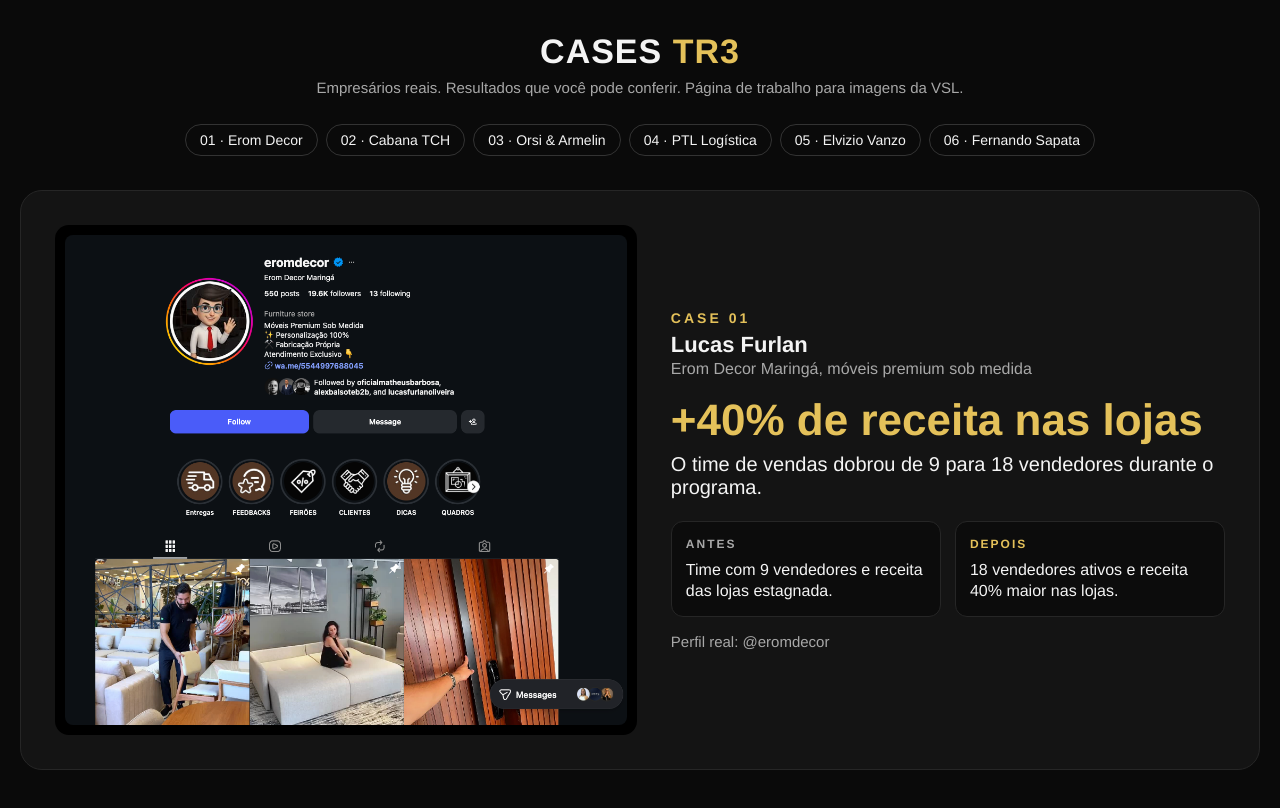
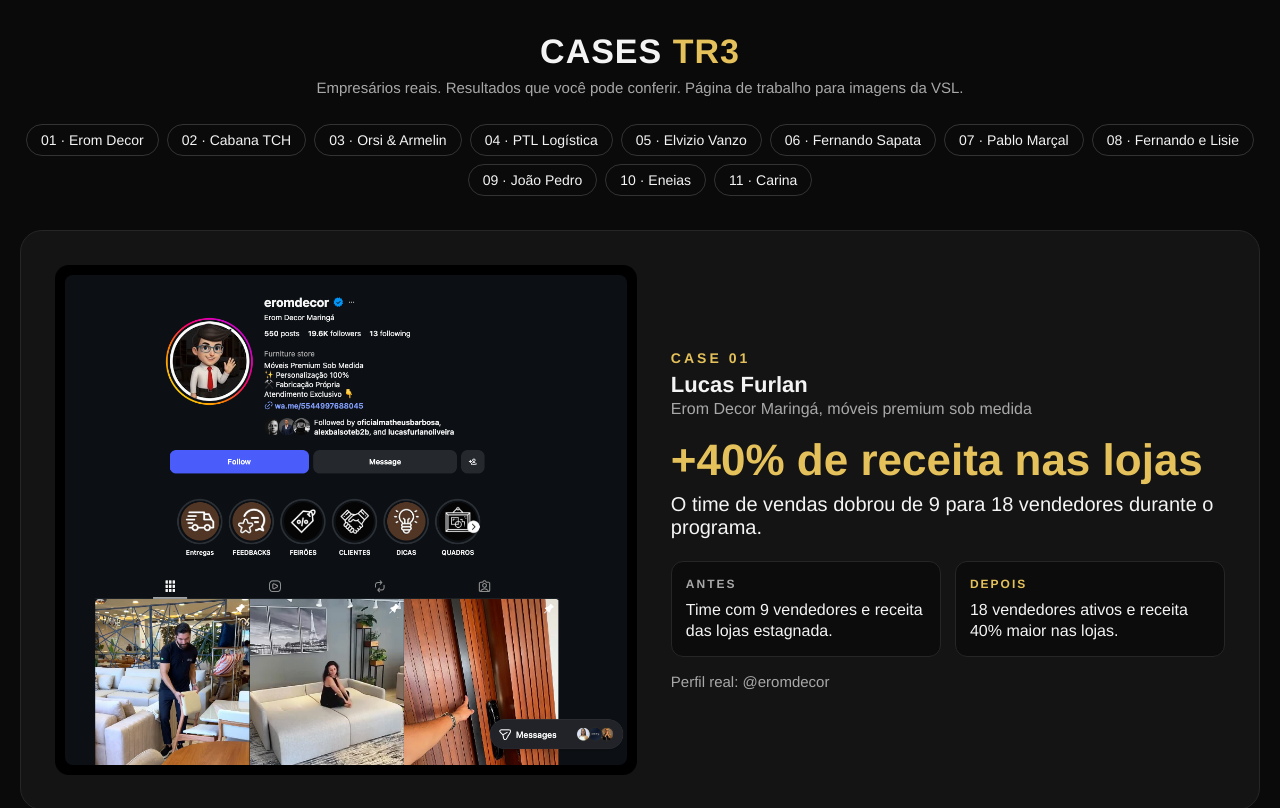
Before and after one commit to contatodiegovicente348/grupotr3, a plain HTML site: page cases/index.html in a window 1280 px wide. Shown: the top 808 px of the page. Drawn offline with Linux system fonts and the light colour scheme.

Commit message:
Cases: +5 casos (Marçal, Fernando e Lisie, João Pedro, Eneias, Carina) e dados novos de André e Leonardo (Diego, 18/11)
Co-Authored-By: Claude Sonnet 5.5 <noreply@anthropic.com>

```diff
--- a/cases/cases.json
+++ b/cases/cases.json
@@ -1,8 +1,134 @@
 [
- {"n":1,"empresa":"Erom Decor","arroba":"@eromdecor","pessoa":"Lucas Furlan","desc":"Erom Decor Maringá, móveis premium sob medida","titulo":"+40% de receita nas lojas","sub":"O time de vendas dobrou de 9 para 18 vendedores durante o programa.","antes":"Time com 9 vendedores e receita das lojas estagnada.","depois":"18 vendedores ativos e receita 40% maior nas lojas.","img":"img/case-eromdecor.png"},
- {"n":2,"empresa":"Cabana TCH","arroba":"@cabana.tch","pessoa":"César Xavier","desc":"Cabana TCH, fábrica de chalés e cabanas modulares no RJ","titulo":"Produção no limite da capacidade","sub":"De fábrica operando abaixo da capacidade a operação que precisa expandir para vender mais.","antes":"Capacidade produtiva ociosa e vendas abaixo do potencial.","depois":"Equipe expandida, processos comerciais estruturados e produção no limite.","img":"img/case-cabana-tch.png"},
- {"n":3,"empresa":"Orsi & Armelin","arroba":"@orsi.armelinprecatorios","pessoa":"André e Leonardo","desc":"Orsi & Armelin Precatórios, compra de precatórios","titulo":"28 contratos em 6 meses","sub":"Mais contratos em um semestre do que no ano inteiro de 2025.","antes":"18 contratos fechados durante todo o ano de 2025.","depois":"28 contratos fechados só no primeiro semestre de 2026.","img":"img/case-orsi-armelin.png"},
- {"n":4,"empresa":"PTL Logística","arroba":"@ptllogisticaoficial","pessoa":"PTL Logística","desc":"Mudanças residenciais e comerciais há 21 anos","titulo":"Faturamento recuperado em 30 dias","sub":"De devolução de galpão e multa a operação mantida e em crescimento.","antes":"Três meses de queda, galpão prestes a ser devolvido e redução da operação.","depois":"Faturamento recuperado nos primeiros 30 dias, operação mantida e volta ao crescimento.","img":"img/case-ptl-logistica.png"},
- {"n":5,"empresa":"Elvizio Vanzo","arroba":"@elvizio.vanzo","pessoa":"Elvizio Vanzo","desc":"Especialista em IA para pequenas e médias empresas","titulo":"Contratos de R$ 50 a 80 mil","sub":"Parou de perder vendas em reuniões e passou a fechar grandes projetos.","antes":"Perdia vendas nas reuniões comerciais e nas negociações.","depois":"Fecha contratos de R$ 50 a 80 mil e faz negócios com empresários do ecossistema.","img":"img/case-elvizio-vanzo.png"},
- {"n":6,"empresa":"Fernando Sapata","arroba":"@fernandosapata","pessoa":"Fernando Sapata","desc":"Fundador da Log B2B e CEO da Transportadora Evelyn","titulo":"R$ 400 mil em 60 dias","sub":"Encontrou um novo modelo de negócio dentro da própria empresa.","antes":"Entrou no programa buscando estruturar o time comercial.","depois":"Novo braço de importação de contêineres faturando mais de R$ 400 mil nos primeiros 60 dias.","img":"img/case-fernando-sapata.png"}
+ {
+  "n": 1,
+  "empresa": "Erom Decor",
+  "arroba": "@eromdecor",
+  "pessoa": "Lucas Furlan",
+  "desc": "Erom Decor Maringá, móveis premium sob medida",
+  "titulo": "+40% de receita nas lojas",
+  "sub": "O time de vendas dobrou de 9 para 18 vendedores durante o programa.",
+  "antes": "Time com 9 vendedores e receita das lojas estagnada.",
+  "depois": "18 vendedores ativos e receita 40% maior nas lojas.",
+  "img": "img/case-eromdecor.png"
+ },
+ {
+  "n": 2,
+  "empresa": "Cabana TCH",
+  "arroba": "@cabana.tch",
+  "pessoa": "César Xavier",
+  "desc": "Cabana TCH, fábrica de chalés e cabanas modulares no RJ",
+  "titulo": "Produção no limite da capacidade",
+  "sub": "De fábrica operando abaixo da capacidade a operação que precisa expandir para vender mais.",
+  "antes": "Capacidade produtiva ociosa e vendas abaixo do potencial.",
+  "depois": "Equipe expandida, processos comerciais estruturados e produção no limite.",
+  "img": "img/case-cabana-tch.png"
+ },
+ {
+  "n": 3,
+  "empresa": "Orsi & Armelin",
+  "arroba": "@orsi.armelinprecatorios",
+  "pessoa": "André e Leonardo",
+  "desc": "Orsi & Armelin Precatórios, compra de precatórios",
+  "titulo": "28 contratos em 5 meses",
+  "sub": "Previsão de crescimento de 4,5x em 2026.",
+  "antes": "18 contratos fechados durante todo o ano de 2025.",
+  "depois": "28 contratos fechados de janeiro a maio de 2026.",
+  "img": "img/case-orsi-armelin.png"
+ },
+ {
+  "n": 4,
+  "empresa": "PTL Logística",
+  "arroba": "@ptllogisticaoficial",
+  "pessoa": "PTL Logística",
+  "desc": "Mudanças residenciais e comerciais há 21 anos",
+  "titulo": "Faturamento recuperado em 30 dias",
+  "sub": "De devolução de galpão e multa a operação mantida e em crescimento.",
+  "antes": "Três meses de queda, galpão prestes a ser devolvido e redução da operação.",
+  "depois": "Faturamento recuperado nos primeiros 30 dias, operação mantida e volta ao crescimento.",
+  "img": "img/case-ptl-logistica.png"
+ },
+ {
+  "n": 5,
+  "empresa": "Elvizio Vanzo",
+  "arroba": "@elvizio.vanzo",
+  "pessoa": "Elvizio Vanzo",
+  "desc": "Especialista em IA para pequenas e médias empresas",
+  "titulo": "Contratos de R$ 50 a 80 mil",
+  "sub": "Parou de perder vendas em reuniões e passou a fechar grandes projetos.",
+  "antes": "Perdia vendas nas reuniões comerciais e nas negociações.",
+  "depois": "Fecha contratos de R$ 50 a 80 mil e faz negócios com empresários do ecossistema.",
+  "img": "img/case-elvizio-vanzo.png"
+ },
+ {
+  "n": 6,
+  "empresa": "Fernando Sapata",
+  "arroba": "@fernandosapata",
+  "pessoa": "Fernando Sapata",
+  "desc": "Fundador da Log B2B e CEO da Transportadora Evelyn",
+  "titulo": "R$ 400 mil em 60 dias",
+  "sub": "Encontrou um novo modelo de negócio dentro da própria empresa.",
+  "antes": "Entrou no programa buscando estruturar o time comercial.",
+  "depois": "Novo braço de importação de contêineres faturando mais de R$ 400 mil nos primeiros 60 dias.",
+  "img": "img/case-fernando-sapata.png"
+ },
+ {
+  "n": 7,
+  "empresa": "Pablo Marçal",
+  "arroba": "",
+  "pessoa": "Pablo Marçal",
+  "desc": "",
+  "titulo": "Estruturação comercial completa",
+  "sub": "",
+  "antes": "",
+  "depois": "",
+  "img": ""
+ },
+ {
+  "n": 8,
+  "empresa": "Fernando e Lisie",
+  "arroba": "",
+  "pessoa": "Fernando e Lisie",
+  "desc": "",
+  "titulo": "R$ 3 milhões de faturamento",
+  "sub": "13 contêineres importados.",
+  "antes": "",
+  "depois": "",
+  "img": ""
+ },
+ {
+  "n": 9,
+  "empresa": "João Pedro",
+  "arroba": "",
+  "pessoa": "João Pedro",
+  "desc": "",
+  "titulo": "De R$ 15 mil para R$ 450 mil por mês",
+  "sub": "",
+  "antes": "De R$ 15 mil por mês.",
+  "depois": "R$ 450 mil por mês.",
+  "img": ""
+ },
+ {
+  "n": 10,
+  "empresa": "Eneias",
+  "arroba": "",
+  "pessoa": "Eneias",
+  "desc": "",
+  "titulo": "Da dívida milionária à empresa lucrativa",
+  "sub": "Importador e palestrante.",
+  "antes": "Dívida milionária.",
+  "depois": "Hoje, empresa lucrativa.",
+  "img": ""
+ },
+ {
+  "n": 11,
+  "empresa": "Carina",
+  "arroba": "",
+  "pessoa": "Carina",
+  "desc": "",
+  "titulo": "R$ 15 milhões em contratos recuperados",
+  "sub": "Aplicando o método, fechou contratos que estavam perdidos no CRM.",
+  "antes": "Contratos perdidos no CRM.",
+  "depois": "R$ 15 milhões fechados.",
+  "img": ""
+ }
 ]
--- a/cases/index.html
+++ b/cases/index.html
@@ -14,6 +14,7 @@ h1{font-size:34px;text-align:center;letter-spacing:1px} h1 span{color:var(--ouro
 .nav{display:flex;flex-wrap:wrap;gap:8px;justify-content:center;margin-bottom:34px}
 .nav a{color:var(--txt);border:1px solid #333;border-radius:20px;padding:7px 14px;text-decoration:none;font-size:14px}
 .nav a:hover{border-color:var(--ouro);color:var(--ouro)}
+.case.semimg{grid-template-columns:1fr;text-align:center}.case.semimg .ad{text-align:left}
 .case{max-width:1280px;margin:0 auto 40px;background:var(--card);border:1px solid #262626;border-radius:22px;padding:34px;display:grid;grid-template-columns:1.05fr 1fr;gap:34px;align-items:center}
 .case .img{background:#000;border-radius:14px;padding:10px;display:flex;align-items:center;justify-content:center}
 .case .img img{max-width:100%;max-height:520px;border-radius:8px;display:block}
@@ -48,13 +49,13 @@ fetch('cases.json').then(r=>r.json()).then(cs=>{
   const lista=document.getElementById('lista'),nav=document.getElementById('nav');
   cs.forEach(c=>{
     nav.insertAdjacentHTML('beforeend',`<a href="?caso=${c.n}">${String(c.n).padStart(2,'0')} · ${esc(c.empresa)}</a>`);
-    lista.insertAdjacentHTML('beforeend',`<section class="case" id="c${c.n}" data-n="${c.n}">
-      <div class="img"><img src="${esc(c.img)}" alt="Print do perfil ${esc(c.arroba)} no Instagram"></div>
+    lista.insertAdjacentHTML('beforeend',`<section class="case${c.img?"":" semimg"}" id="c${c.n}" data-n="${c.n}">
+      ${c.img?`<div class="img"><img src="${esc(c.img)}" alt="Print do perfil ${esc(c.arroba)} no Instagram"></div>`:""}
       <div><div class="sel">CASE ${String(c.n).padStart(2,'0')}</div>
-      <div class="who">${esc(c.pessoa)}</div><div class="desc">${esc(c.desc)}</div>
-      <div class="tit">${esc(c.titulo)}</div><div class="sub">${esc(c.sub)}</div>
-      <div class="ad"><div><b>ANTES</b>${esc(c.antes)}</div><div class="d"><b>DEPOIS</b>${esc(c.depois)}</div></div>
-      <div class="arroba">Perfil real: ${esc(c.arroba)}</div></div></section>`);
+      <div class="who">${esc(c.pessoa)}</div>${c.desc?`<div class="desc">${esc(c.desc)}</div>`:""}
+      <div class="tit">${esc(c.titulo)}</div>${c.sub?`<div class="sub">${esc(c.sub)}</div>`:""}
+      ${c.antes&&c.depois?`<div class="ad"><div><b>ANTES</b>${esc(c.antes)}</div><div class="d"><b>DEPOIS</b>${esc(c.depois)}</div></div>`:""}
+      ${c.arroba?`<div class="arroba">Perfil real: ${esc(c.arroba)}</div>`:""}</div></section>`);
   });
   if(q){document.body.classList.add('solo');[...lista.children].forEach(s=>{if(s.dataset.n!==q)s.remove()});}
 });
```
